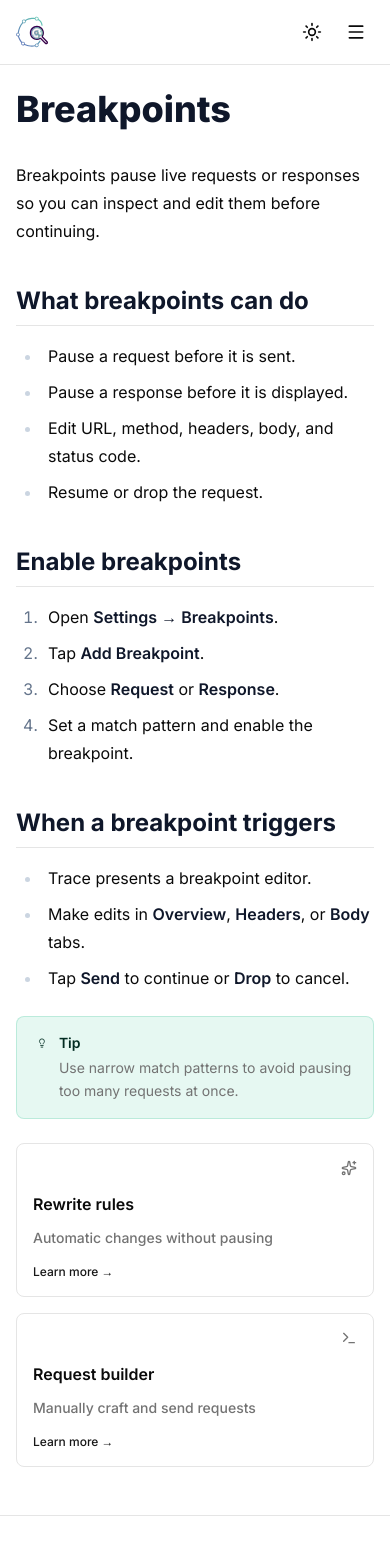
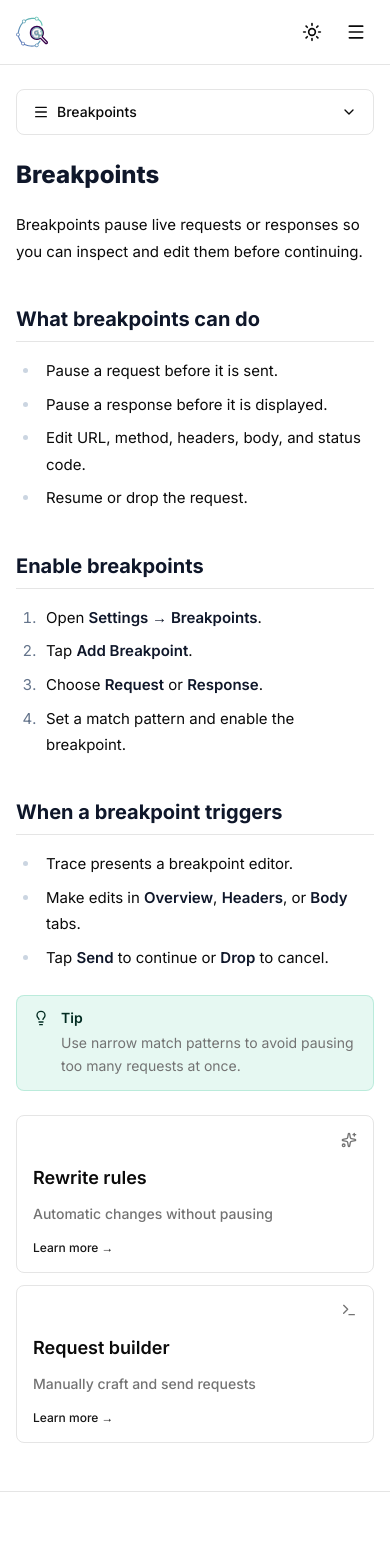
Before and after one commit to 6639835/trace-web, a Next.js app: page /docs/breakpoints in a window 390 px wide. Shown: the top 1545 px of the page. Built offline with nearby package versions, Linux system fonts and the light colour scheme.

Commit message:
style: improve mobile responsiveness and readability in documentation components, enhancing prose styles and layout adjustments

```diff
--- a/app/docs/layout.tsx
+++ b/app/docs/layout.tsx
@@ -1,9 +1,15 @@
 import { DocsSidebar } from '@/components/docs/docs-sidebar';
 import { DocsTableOfContents } from '@/components/docs/docs-toc';
+import { DocsMobileNav } from '@/components/docs/docs-mobile-nav';
 
 export default function DocsLayout({ children }: { children: React.ReactNode }) {
   return (
-    <div className="container py-6 lg:py-8">
+    <div className="container px-4 py-6 sm:px-6 lg:py-8">
+      {/* Mobile Navigation */}
+      <div className="mb-6 md:hidden">
+        <DocsMobileNav />
+      </div>
+
       <div className="flex gap-6 lg:gap-10">
         {/* Sidebar Navigation */}
         <aside className="hidden w-64 shrink-0 md:block">
@@ -14,7 +20,9 @@ export default function DocsLayout({ children }: { children: React.ReactNode })
 
         {/* Main Content */}
         <main className="min-w-0 flex-1">
-          <article className="prose prose-slate max-w-none dark:prose-invert">{children}</article>
+          <article className="prose prose-slate max-w-none dark:prose-invert prose-headings:break-words prose-p:break-words">
+            {children}
+          </article>
         </main>
 
         {/* Table of Contents */}
--- a/app/globals.css
+++ b/app/globals.css
@@ -77,23 +77,24 @@
 /* Documentation-specific styles */
 @layer components {
   .prose {
-    @apply text-foreground;
+    @apply text-[15px] text-foreground sm:text-base;
   }
 
+  /* Better heading sizes for mobile */
   .prose h1 {
-    @apply scroll-mt-20;
+    @apply scroll-mt-20 text-2xl sm:text-3xl;
   }
 
   .prose h2 {
-    @apply mb-4 mt-10 scroll-mt-20 border-b pb-2;
+    @apply mb-4 mt-10 scroll-mt-20 border-b pb-2 text-xl sm:text-2xl;
   }
 
   .prose h3 {
-    @apply mb-3 mt-8 scroll-mt-20;
+    @apply mb-3 mt-8 scroll-mt-20 text-lg sm:text-xl;
   }
 
   .prose h4 {
-    @apply mb-2 mt-6 scroll-mt-20;
+    @apply mb-2 mt-6 scroll-mt-20 text-base sm:text-lg;
   }
 
   .prose a {
@@ -124,12 +125,19 @@
     @apply border-l-4 border-primary pl-4 italic;
   }
 
+  /* Table wrapper for horizontal scrolling on mobile */
   .prose table {
     @apply w-full border-collapse;
   }
 
+  /* Ensure tables are scrollable on small screens */
+  .prose > table {
+    @apply block overflow-x-auto;
+  }
+
   .prose th {
     @apply bg-muted p-3 text-left font-semibold;
+    white-space: nowrap;
   }
 
   .prose td {
@@ -137,6 +145,22 @@
   }
 
   .prose img {
-    @apply rounded-lg;
+    @apply max-w-full rounded-lg;
+  }
+
+  /* Better code block handling on mobile */
+  .prose pre {
+    @apply overflow-x-auto;
+  }
+
+  /* Ensure long URLs and code don't break layout on mobile */
+  .prose code {
+    @apply break-words;
+    word-wrap: break-word;
+  }
+
+  .prose pre code {
+    @apply break-normal;
+    word-wrap: normal;
   }
 }
--- /dev/null
+++ b/components/docs/docs-mobile-nav.tsx
@@ -0,0 +1,182 @@
+'use client';
+
+import { useState } from 'react';
+import Link from 'next/link';
+import { usePathname } from 'next/navigation';
+import { cn } from '@/lib/utils';
+import { Menu, X, ChevronDown } from 'lucide-react';
+
+interface NavItem {
+  title: string;
+  href: string;
+}
+
+interface NavSection {
+  title: string;
+  items: NavItem[];
+}
+
+const navigation: NavSection[] = [
+  {
+    title: 'Start Here',
+    items: [
+      { title: 'Overview', href: '/docs' },
+      { title: 'Installation', href: '/docs/installation' },
+      { title: 'Quick Start', href: '/docs/quick-start' },
+    ],
+  },
+  {
+    title: 'Use Trace',
+    items: [
+      { title: 'Capture Modes', href: '/docs/proxy-modes' },
+      { title: 'Certificates', href: '/docs/certificates' },
+      { title: 'Inspect Requests', href: '/docs/request-inspection' },
+      { title: 'Filter Traffic', href: '/docs/filtering' },
+      { title: 'Sessions', href: '/docs/sessions' },
+      { title: 'Favorites', href: '/docs/favorites' },
+      { title: 'Request Builder', href: '/docs/request-builder' },
+      { title: 'Export Sessions', href: '/docs/exporting' },
+    ],
+  },
+  {
+    title: 'Traffic Control',
+    items: [
+      { title: 'Rewrite Rules', href: '/docs/rewrite-rules' },
+      { title: 'Request Maps', href: '/docs/request-maps' },
+      { title: 'Host Overrides', href: '/docs/hosts' },
+      { title: 'Breakpoints', href: '/docs/breakpoints' },
+      { title: 'Custom Scripts', href: '/docs/scripts' },
+    ],
+  },
+  {
+    title: 'Protocols',
+    items: [
+      { title: 'WebSocket Inspector', href: '/docs/websockets' },
+      { title: 'SSE Inspector', href: '/docs/sse' },
+      { title: 'DNS Inspector', href: '/docs/dns' },
+      { title: 'UDP Flows', href: '/docs/udp' },
+    ],
+  },
+  {
+    title: 'Advanced Usage',
+    items: [
+      { title: 'Performance Tuning', href: '/docs/performance' },
+      { title: 'Certificate Pinning', href: '/docs/cert-pinning' },
+      { title: 'Network Throttling', href: '/docs/throttling' },
+      { title: 'Diagnostics and Logs', href: '/docs/diagnostics' },
+      { title: 'Utilities', href: '/docs/utilities' },
+      { title: 'Widgets and Live Activity', href: '/docs/widgets' },
+    ],
+  },
+  {
+    title: 'Integrations',
+    items: [
+      { title: 'Charles Import', href: '/docs/charles-import' },
+      { title: 'Postman Export', href: '/docs/postman-export' },
+      { title: 'CI/CD Integration', href: '/docs/cicd' },
+    ],
+  },
+  {
+    title: 'Developers',
+    items: [
+      { title: 'Architecture', href: '/docs/architecture' },
+      { title: 'API Reference', href: '/docs/api' },
+      { title: 'Development Guide', href: '/docs/development' },
+    ],
+  },
+  {
+    title: 'Contributing',
+    items: [{ title: 'Building from Source', href: '/docs/building' }],
+  },
+];
+
+export function DocsMobileNav() {
+  const [isOpen, setIsOpen] = useState(false);
+  const [expandedSections, setExpandedSections] = useState<Set<string>>(new Set());
+  const pathname = usePathname();
+
+  const getCurrentPageTitle = () => {
+    for (const section of navigation) {
+      const item = section.items.find((item) => item.href === pathname);
+      if (item) return item.title;
+    }
+    return 'Documentation';
+  };
+
+  const toggleSection = (sectionTitle: string) => {
+    setExpandedSections((prev) => {
+      const next = new Set(prev);
+      if (next.has(sectionTitle)) {
+        next.delete(sectionTitle);
+      } else {
+        next.add(sectionTitle);
+      }
+      return next;
+    });
+  };
+
+  return (
+    <div className="w-full">
+      <button
+        onClick={() => setIsOpen(!isOpen)}
+        className="flex w-full items-center justify-between rounded-lg border bg-card px-4 py-3 text-sm font-medium transition-colors hover:bg-accent"
+        aria-label="Toggle navigation menu"
+      >
+        <span className="flex items-center gap-2">
+          <Menu className="h-4 w-4" />
+          {getCurrentPageTitle()}
+        </span>
+        {isOpen ? <X className="h-4 w-4" /> : <ChevronDown className="h-4 w-4" />}
+      </button>
+
+      {isOpen && (
+        <div className="mt-2 max-h-[70vh] overflow-y-auto rounded-lg border bg-card">
+          <nav className="p-2">
+            {navigation.map((section) => {
+              const isExpanded = expandedSections.has(section.title);
+              const hasActiveItem = section.items.some((item) => item.href === pathname);
+
+              return (
+                <div key={section.title} className="mb-1">
+                  <button
+                    onClick={() => toggleSection(section.title)}
+                    className="flex w-full items-center justify-between rounded-md px-3 py-2 text-sm font-semibold text-foreground hover:bg-accent"
+                  >
+                    {section.title}
+                    <ChevronDown
+                      className={cn('h-4 w-4 transition-transform', isExpanded && 'rotate-180')}
+                    />
+                  </button>
+
+                  {(isExpanded || hasActiveItem) && (
+                    <div className="ml-2 space-y-1 border-l pl-2">
+                      {section.items.map((item) => {
+                        const isActive = pathname === item.href;
+
+                        return (
+                          <Link
+                            key={item.href}
+                            href={item.href}
+                            onClick={() => setIsOpen(false)}
+                            className={cn(
+                              'block rounded-md px-3 py-2 text-sm transition-colors',
+                              isActive
+                                ? 'bg-primary/10 font-medium text-primary'
+                                : 'text-muted-foreground hover:bg-accent hover:text-foreground',
+                            )}
+                          >
+                            {item.title}
+                          </Link>
+                        );
+                      })}
+                    </div>
+                  )}
+                </div>
+              );
+            })}
+          </nav>
+        </div>
+      )}
+    </div>
+  );
+}
--- a/components/docs/mdx/cards.tsx
+++ b/components/docs/mdx/cards.tsx
@@ -49,7 +49,10 @@ export function CardGroup({
   className?: string;
 }) {
   return (
-    <div data-toc="ignore" className={cn('not-prose my-6 grid gap-4 sm:grid-cols-2', className)}>
+    <div
+      data-toc="ignore"
+      className={cn('not-prose my-6 grid gap-3 sm:grid-cols-2 sm:gap-4', className)}
+    >
       {children}
     </div>
   );
@@ -62,11 +65,13 @@ export function Card({ title, href, icon, children }: CardProps) {
   const content = (
     <>
       <div className="flex items-start justify-between gap-3">
-        <div className="space-y-1">
-          <h3 className="text-base font-semibold text-foreground">{title}</h3>
-          <div className="text-sm text-muted-foreground [&_p]:m-0 [&_p]:text-sm">{children}</div>
+        <div className="min-w-0 flex-1 space-y-1">
+          <h3 className="break-words text-base font-semibold text-foreground">{title}</h3>
+          <div className="break-words text-sm text-muted-foreground [&_p]:m-0 [&_p]:text-sm">
+            {children}
+          </div>
         </div>
-        {Icon ? <Icon className="h-4 w-4 text-muted-foreground" /> : null}
+        {Icon ? <Icon className="h-4 w-4 shrink-0 text-muted-foreground" /> : null}
       </div>
       <span className="text-xs font-medium text-primary">Learn more →</span>
     </>
--- a/components/docs/mdx/tip.tsx
+++ b/components/docs/mdx/tip.tsx
@@ -25,12 +25,16 @@ export function Tip({ title = 'Tip', children, variant = 'tip' }: CalloutProps)
   const Icon = variant === 'tip' ? Lightbulb : InfoIcon;
 
   return (
-    <div className={cn('not-prose my-6 rounded-lg border px-5 py-4', styles.wrapper)}>
+    <div
+      className={cn('not-prose my-6 rounded-lg border px-4 py-3 sm:px-5 sm:py-4', styles.wrapper)}
+    >
       <div className="flex items-start gap-3">
-        <Icon className="mt-0.5 h-4 w-4" />
-        <div className="space-y-1">
-          <p className={cn('text-sm font-semibold', styles.title)}>{title}</p>
-          <div className="text-sm leading-relaxed text-muted-foreground">{children}</div>
+        <Icon className="mt-0.5 h-4 w-4 shrink-0" />
+        <div className="min-w-0 flex-1 space-y-1">
+          <p className={cn('break-words text-sm font-semibold', styles.title)}>{title}</p>
+          <div className="break-words text-sm leading-relaxed text-muted-foreground">
+            {children}
+          </div>
         </div>
       </div>
     </div>
```
